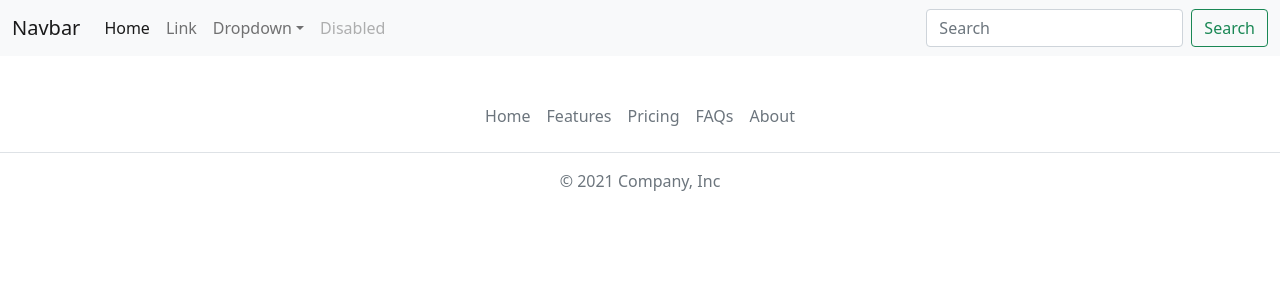
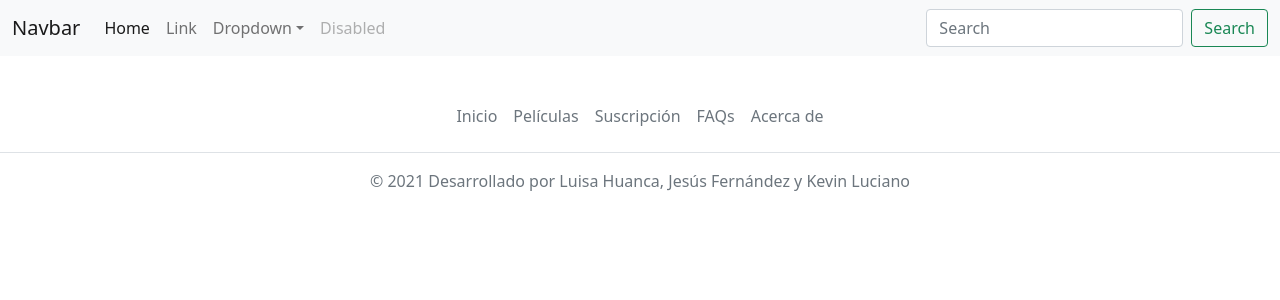
Before and after one commit to JesusFz93/tienda, a React (Create React App) app: page / in a window 1280 px wide. Shown: the top 300 px of the page. Built offline with nearby package versions, Linux system fonts and the light colour scheme.

Commit message:
Footer update

```diff
--- a/src/components/Footer.jsx
+++ b/src/components/Footer.jsx
@@ -4,13 +4,13 @@
     return (
         <footer className="py-3 my-4">
             <ul className="nav justify-content-center border-bottom pb-3 mb-3">
-            <li className="nav-item"><a href="#" className="nav-link px-2 text-muted">Home</a></li>
-            <li className="nav-item"><a href="#" className="nav-link px-2 text-muted">Features</a></li>
-            <li className="nav-item"><a href="#" className="nav-link px-2 text-muted">Pricing</a></li>
+            <li className="nav-item"><a href="#" className="nav-link px-2 text-muted">Inicio</a></li>
+            <li className="nav-item"><a href="#" className="nav-link px-2 text-muted">Películas</a></li>
+            <li className="nav-item"><a href="#" className="nav-link px-2 text-muted">Suscripción</a></li>
             <li className="nav-item"><a href="#" className="nav-link px-2 text-muted">FAQs</a></li>
-            <li className="nav-item"><a href="#" className="nav-link px-2 text-muted">About</a></li>
+            <li className="nav-item"><a href="#" className="nav-link px-2 text-muted">Acerca de</a></li>
             </ul>
-            <p className="text-center text-muted">© 2021 Company, Inc</p>
+            <p className="text-center text-muted">© 2021 Desarrollado por Luisa Huanca, Jesús Fernández y Kevin Luciano</p>
         </footer>
     )
 }
```
